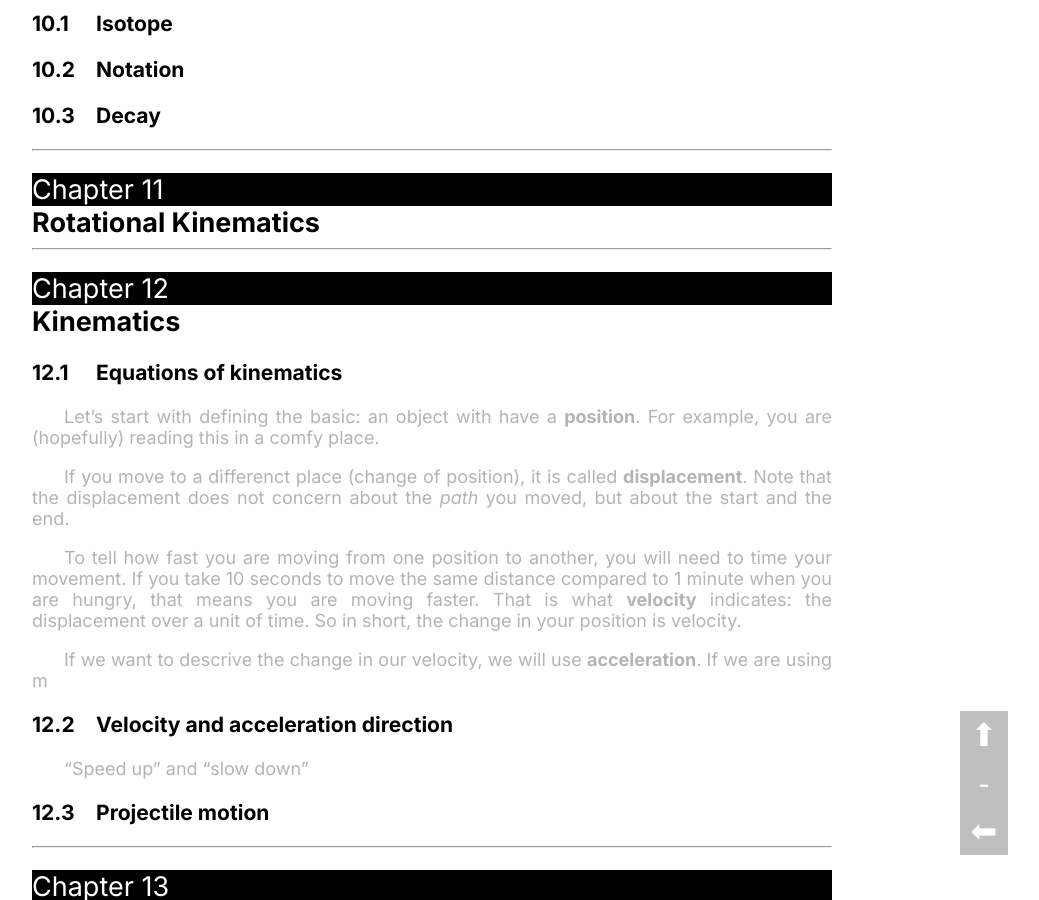
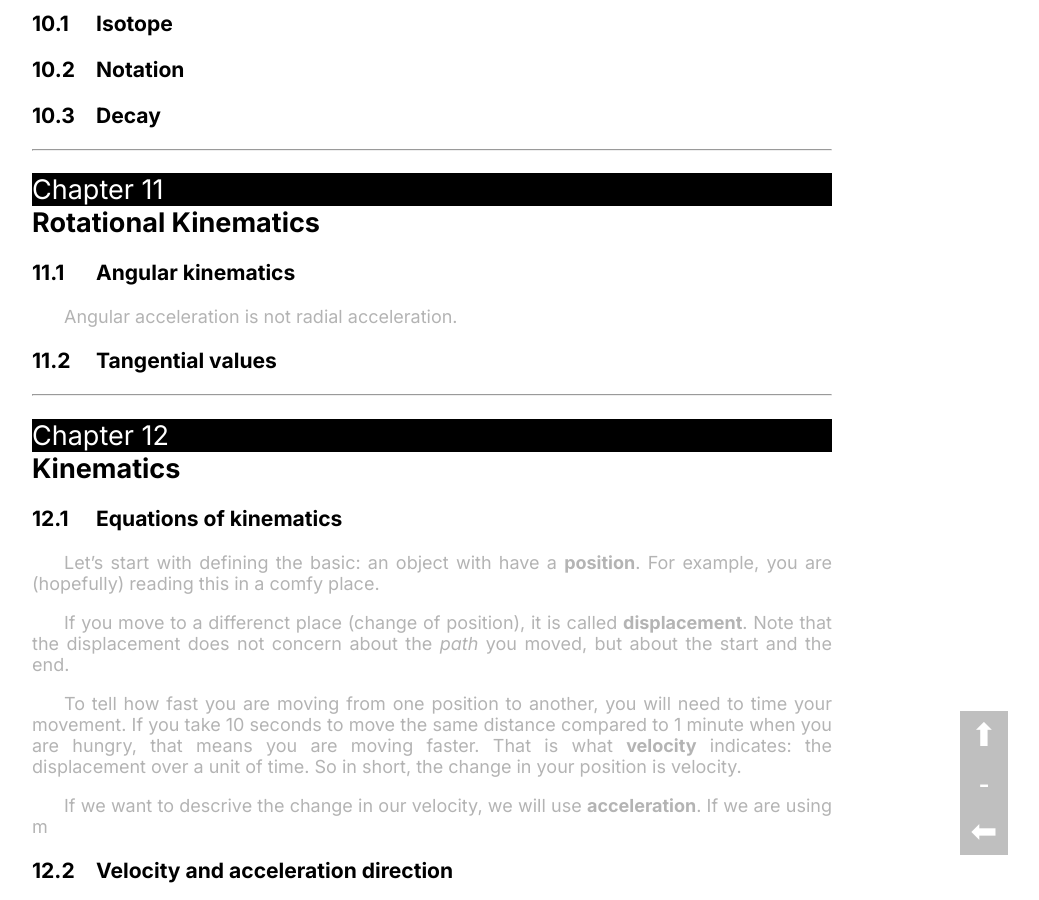
Before and after one commit to LukeNK/n-week-project, a Jekyll site: the page built from drafts.html, in a window 1280 px wide and 900 px high, scrolled down 3743 px. Shown: the whole window, without its empty margins (208-1247 px from the left). Built offline with Jekyll 4.4.1, drawn with Linux system fonts in a browser that asks for light colours.

Commit message:
Add note on the chapter

```diff
--- a/drafts/kinematics-2.md
+++ b/drafts/kinematics-2.md
@@ -2,3 +2,8 @@
 layout: draft
 title: Rotational Kinematics
 ---
+
+### Angular kinematics
+Angular acceleration is not radial acceleration.
+
+### Tangential values
```
